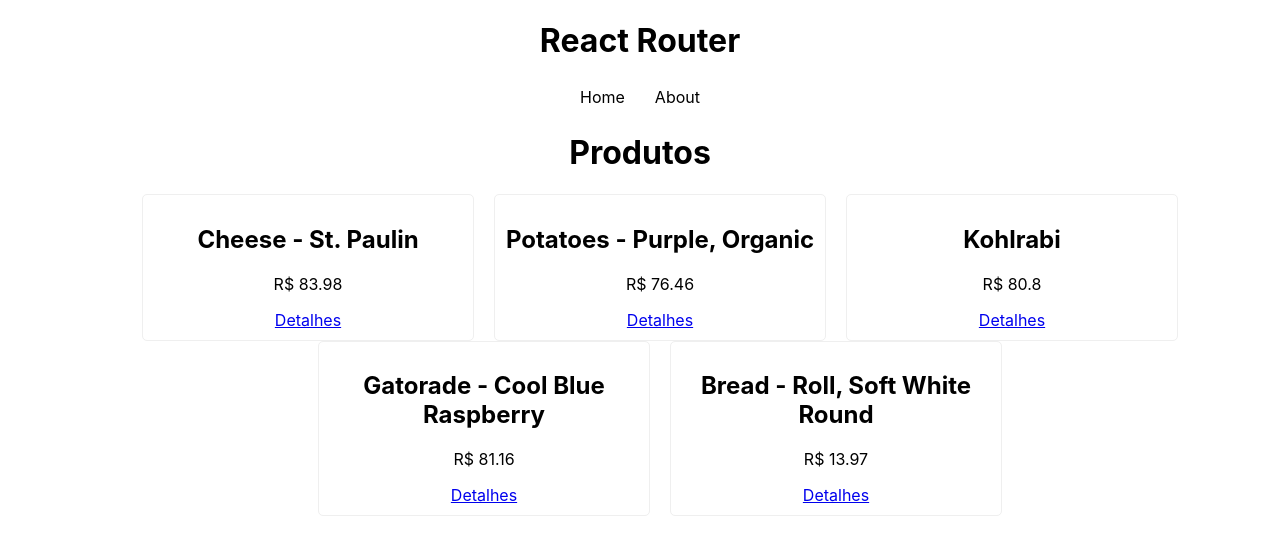
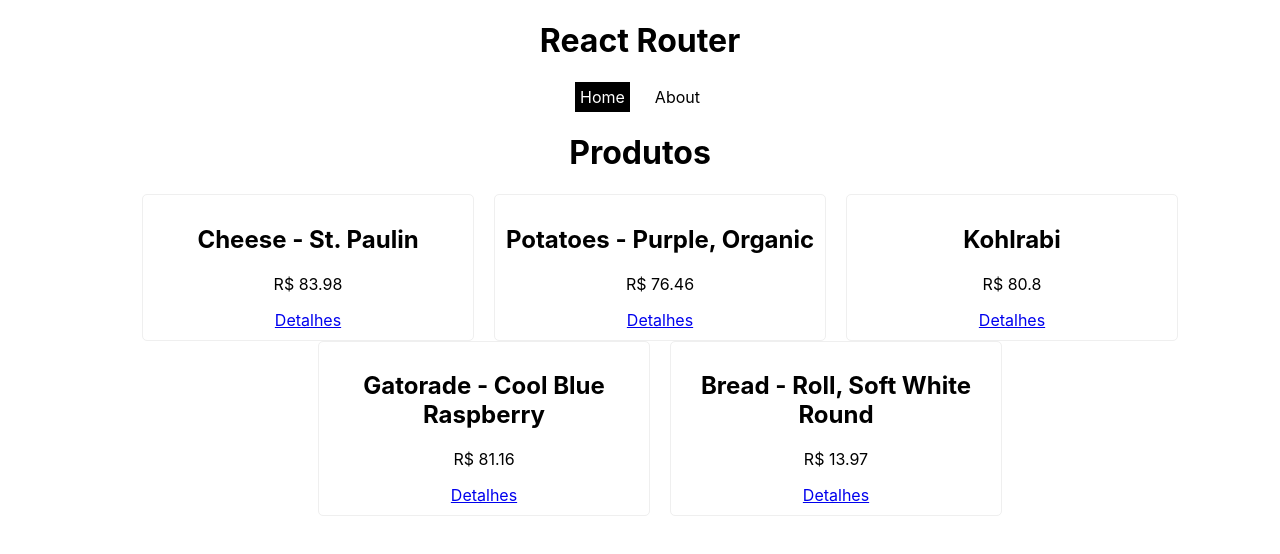
Before and after one commit to Felipe-builder/react-router, a React (Create React App) app: page / in a window 1280 px wide. Shown: the top 554 px of the page. Built offline with nearby package versions, Linux system fonts and the light colour scheme; data requests are answered from the project's data file.

Commit message:
Link ativo

```diff
--- a/src/components/Navbar.js
+++ b/src/components/Navbar.js
@@ -1,11 +1,11 @@
-import { Link } from "react-router-dom";
+import { NavLink } from "react-router-dom";
 import "./Navbar.css"
 
 
 const Navbar = () => {
   return <nav>
-    <Link to="/">Home</Link>
-    <Link to="/about" >About</Link>
+    <NavLink to="/">Home</NavLink>
+    <NavLink to="/about" >About</NavLink>
   </nav>
 }
 
```
